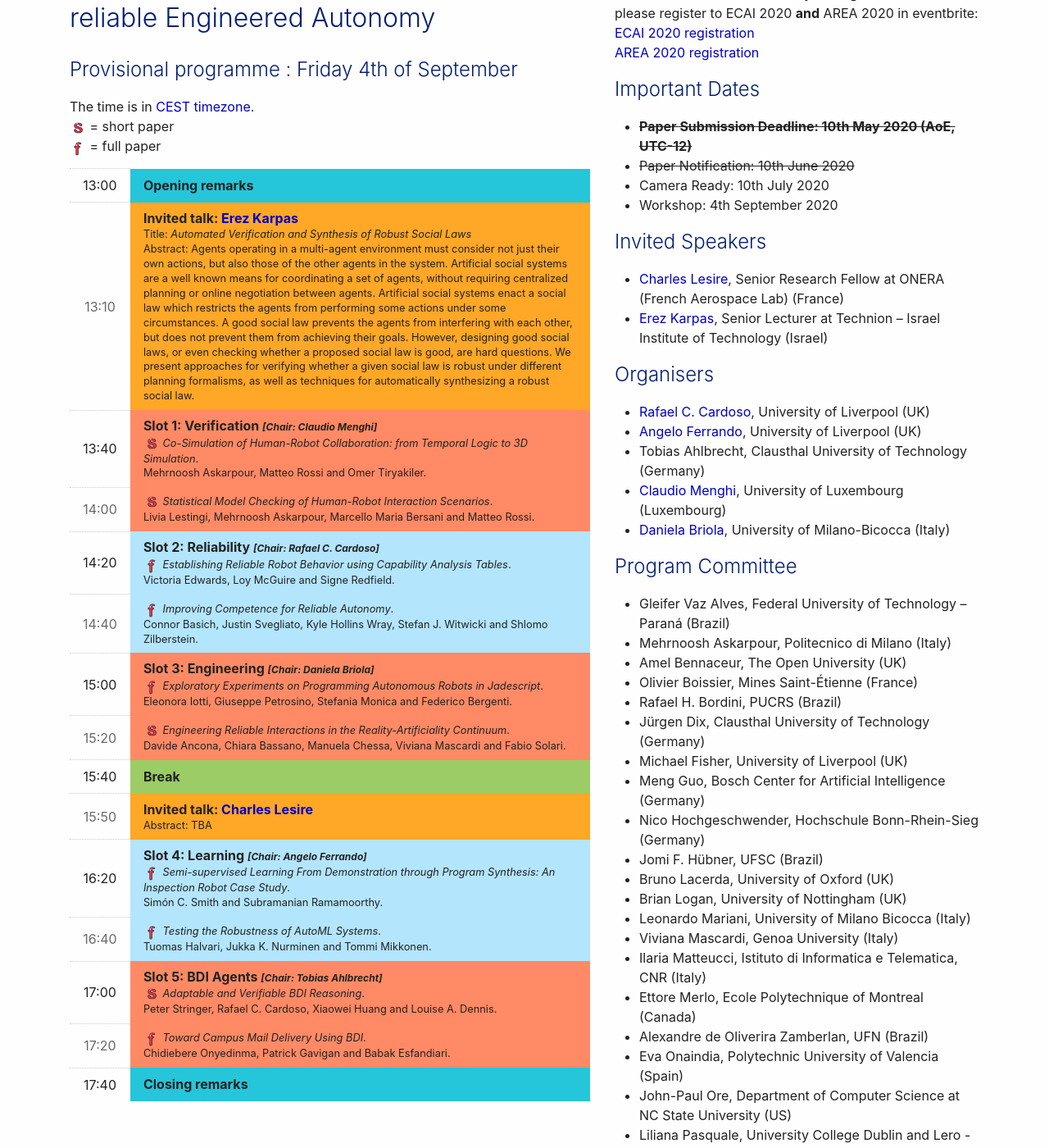
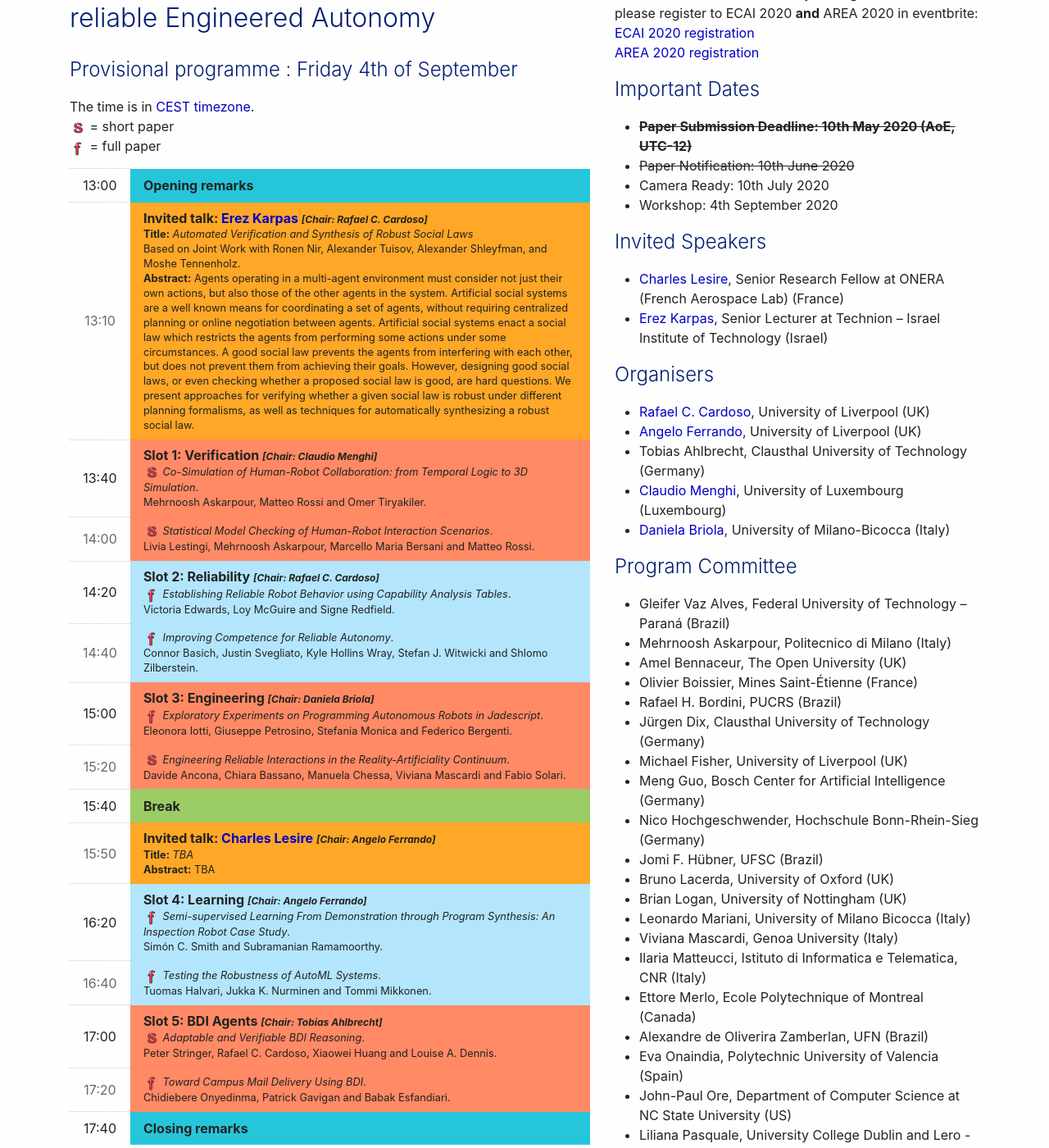
Before and after one commit to area2020/area2020.github.io, a Jekyll site: the page built from index.md, in a window 1280 px wide and 1400 px high, scrolled down 330 px. Shown: the whole window at 82% size. Built offline with Jekyll 4.4.1, drawn with Linux system fonts in a browser that asks for light colours; nearby versions of some CDN libraries.

Commit message:
Update index.md

```diff
--- a/index.md
+++ b/index.md
@@ -50,10 +50,11 @@ The time is in <a href="https://time.is/it/CEST">CEST timezone</a>.
         </tr>
         <tr>
             <th>13:10</th>
-            <td colspan="4" class="stage-earth">Invited talk: <a href="https://karpase.net.technion.ac.il/" target="_blank">Erez Karpas</a>
+            <td colspan="4" class="stage-earth">Invited talk: <a href="https://karpase.net.technion.ac.il/" target="_blank">Erez Karpas</a> <i style="font-size:12px">[Chair: Rafael C. Cardoso]</i>
               <span>
-                  Title: <i>Automated Verification and Synthesis of Robust Social Laws</i> <br/>
-                  Abstract: Agents operating in a multi-agent environment must consider not just their own actions, but also those of the other agents in the system. Artificial social systems are a well known means for coordinating a set of agents, without requiring centralized planning or online negotiation between agents. Artificial social systems enact a social law which restricts the agents from performing some actions under some circumstances. A good social law prevents the agents from interfering with each other, but does not prevent them from achieving their goals. However, designing good social laws, or even checking whether a proposed social law is good, are hard questions.
+                  <b>Title:</b> <i>Automated Verification and Synthesis of Robust Social Laws</i> <br/>
+                  Based on Joint Work with Ronen Nir, Alexander Tuisov, Alexander Shleyfman, and Moshe Tennenholz. <br/>
+                  <b>Abstract:</b> Agents operating in a multi-agent environment must consider not just their own actions, but also those of the other agents in the system. Artificial social systems are a well known means for coordinating a set of agents, without requiring centralized planning or online negotiation between agents. Artificial social systems enact a social law which restricts the agents from performing some actions under some circumstances. A good social law prevents the agents from interfering with each other, but does not prevent them from achieving their goals. However, designing good social laws, or even checking whether a proposed social law is good, are hard questions.
 We present approaches for verifying whether a given social law is robust under different planning formalisms, as well as techniques for automatically synthesizing a robust social law.
               </span>
             </td>
@@ -121,8 +122,10 @@ We present approaches for verifying whether a given social law is robust under d
         </tr>
         <tr>
             <th>15:50</th>
-            <td colspan="4" class="stage-earth">Invited talk: <a href="https://sites.google.com/view/charles-lesire" target="_blank">Charles Lesire</a>
-              <span> Abstract: TBA
+            <td colspan="4" class="stage-earth">Invited talk: <a href="https://sites.google.com/view/charles-lesire" target="_blank">Charles Lesire</a> <i style="font-size:12px">[Chair: Angelo Ferrando]</i>
+              <span>
+                  <b>Title:</b> <i>TBA</i> <br/>
+                  <b>Abstract:</b> TBA
               </span>
             </td>
         </tr>
```
